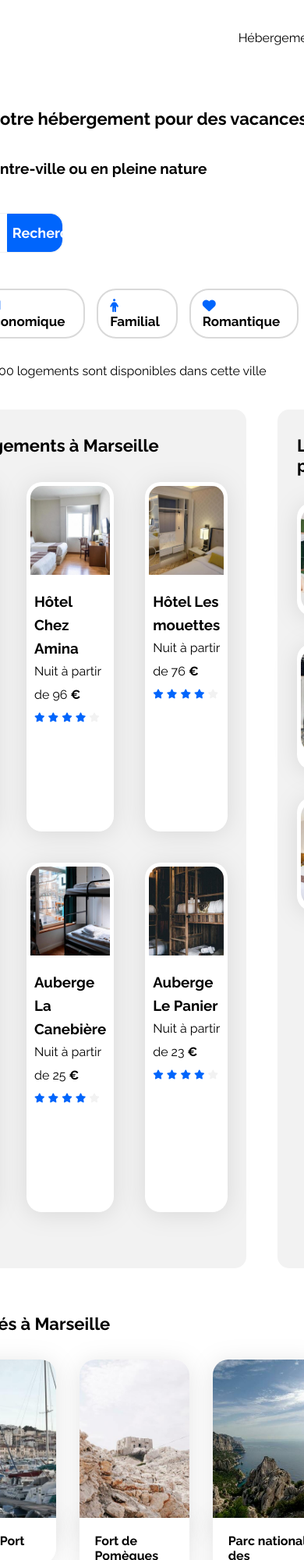
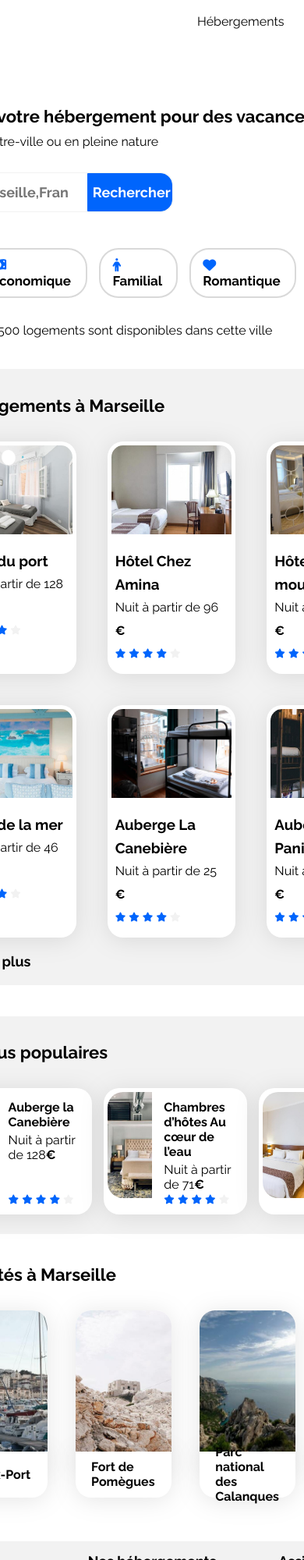
Before and after one commit to VincentEnoki/projet_2_OC, a plain HTML site: page index.html in a window 390 px wide. Shown: the top 2000 px of the page at 78% size. Drawn offline with Linux system fonts and the light colour scheme.

Commit message:
tablet responsive

```diff
--- a/index.html
+++ b/index.html
@@ -6,6 +6,7 @@
     <title>Booki</title>
     <link rel="preconnect" href="https://fonts.googleapis.com" />
     <link rel="preconnect" href="https://fonts.gstatic.com" crossorigin />
+    <link rel="icon" href="./favicon.ico" />
     <link
       href="https://fonts.googleapis.com/css2?family=Raleway:wght@400;500;700&display=swap"
       rel="stylesheet"
@@ -30,7 +31,6 @@
         <a class="booki_logo_a" href="/">
           <img src="./images/logo/Booki.png" alt="booki_logo" />
         </a>
-
         <ul class="nav_ul">
           <li class="li_lodgings">
             <a href="#marseille_lodgings">Hébergements</a>
@@ -40,19 +40,28 @@
           </li>
         </ul>
       </nav>
-
+      <section class="header_section">
         <header class="header">
-        <h1>Trouvez votre hébergement pour des vacances de rêve</h1>
-        <h2>En plein centre-ville ou en pleine nature</h2>
+          <h1 class="header_title">
+            Trouvez votre hébergement pour des vacances de rêve
+          </h1>
+          <p class="header_subtitle">
+            En plein centre-ville ou en pleine nature
+          </p>
 
           <form action="/" method="post" class="search_bar">
             <div class="search-icon">
               <i id="logo" class="fa-sharp fa-solid fa-location-dot"></i>
             </div>
-          <input type="search" placeholder="Ville..." class="search-input" />
+            <input
+              type="search"
+              placeholder="Marseille,France"
+              class="search-input"
+            />
             <button class="search-button">Rechercher</button>
           </form>
         </header>
+      </section>
       <main>
         <div class="filters">
           <ul class="filters_ul">
@@ -82,6 +91,7 @@
           <img src="./images/icons8-info-20.png" alt="icone information" />
           Plus de 500 logements sont disponibles dans cette ville
         </p>
+        <section class="lodgings_populars_section">
           <div class="lodgings_populars_grid">
             <div class="lodgings_grid">
               <h2 id="marseille_lodgings" class="grid_title">
@@ -102,10 +112,22 @@
                         </p>
                       </div>
                       <div class="card-rating">
-                    <i class="fa-xs fa-solid fa-star" aria-hidden="true"></i>
-                    <i class="fa-xs fa-solid fa-star" aria-hidden="true"></i>
-                    <i class="fa-xs fa-solid fa-star" aria-hidden="true"></i>
-                    <i class="fa-xs fa-solid fa-star" aria-hidden="true"></i>
+                        <i
+                          class="fa-xs fa-solid fa-star"
+                          aria-hidden="true"
+                        ></i>
+                        <i
+                          class="fa-xs fa-solid fa-star"
+                          aria-hidden="true"
+                        ></i>
+                        <i
+                          class="fa-xs fa-solid fa-star"
+                          aria-hidden="true"
+                        ></i>
+                        <i
+                          class="fa-xs fa-solid fa-star"
+                          aria-hidden="true"
+                        ></i>
                         <i
                           class="fa-xs fa-solid fa-star neutral-star"
                           aria-hidden="true"
@@ -129,10 +151,22 @@
                         </p>
                       </div>
                       <div class="card-rating">
-                    <i class="fa-xs fa-solid fa-star" aria-hidden="true"></i>
-                    <i class="fa-xs fa-solid fa-star" aria-hidden="true"></i>
-                    <i class="fa-xs fa-solid fa-star" aria-hidden="true"></i>
-                    <i class="fa-xs fa-solid fa-star" aria-hidden="true"></i>
+                        <i
+                          class="fa-xs fa-solid fa-star"
+                          aria-hidden="true"
+                        ></i>
+                        <i
+                          class="fa-xs fa-solid fa-star"
+                          aria-hidden="true"
+                        ></i>
+                        <i
+                          class="fa-xs fa-solid fa-star"
+                          aria-hidden="true"
+                        ></i>
+                        <i
+                          class="fa-xs fa-solid fa-star"
+                          aria-hidden="true"
+                        ></i>
                         <i
                           class="fa-xs fa-solid fa-star neutral-star"
                           aria-hidden="true"
@@ -156,10 +190,22 @@
                         </p>
                       </div>
                       <div class="card-rating">
-                    <i class="fa-xs fa-solid fa-star" aria-hidden="true"></i>
-                    <i class="fa-xs fa-solid fa-star" aria-hidden="true"></i>
-                    <i class="fa-xs fa-solid fa-star" aria-hidden="true"></i>
-                    <i class="fa-xs fa-solid fa-star" aria-hidden="true"></i>
+                        <i
+                          class="fa-xs fa-solid fa-star"
+                          aria-hidden="true"
+                        ></i>
+                        <i
+                          class="fa-xs fa-solid fa-star"
+                          aria-hidden="true"
+                        ></i>
+                        <i
+                          class="fa-xs fa-solid fa-star"
+                          aria-hidden="true"
+                        ></i>
+                        <i
+                          class="fa-xs fa-solid fa-star"
+                          aria-hidden="true"
+                        ></i>
                         <i
                           class="fa-xs fa-solid fa-star neutral-star"
                           aria-hidden="true"
@@ -183,10 +229,22 @@
                         </p>
                       </div>
                       <div class="card-rating">
-                    <i class="fa-xs fa-solid fa-star" aria-hidden="true"></i>
-                    <i class="fa-xs fa-solid fa-star" aria-hidden="true"></i>
-                    <i class="fa-xs fa-solid fa-star" aria-hidden="true"></i>
-                    <i class="fa-xs fa-solid fa-star" aria-hidden="true"></i>
+                        <i
+                          class="fa-xs fa-solid fa-star"
+                          aria-hidden="true"
+                        ></i>
+                        <i
+                          class="fa-xs fa-solid fa-star"
+                          aria-hidden="true"
+                        ></i>
+                        <i
+                          class="fa-xs fa-solid fa-star"
+                          aria-hidden="true"
+                        ></i>
+                        <i
+                          class="fa-xs fa-solid fa-star"
+                          aria-hidden="true"
+                        ></i>
                         <i
                           class="fa-xs fa-solid fa-star neutral-star"
                           aria-hidden="true"
@@ -210,10 +268,22 @@
                         </p>
                       </div>
                       <div class="card-rating">
-                    <i class="fa-xs fa-solid fa-star" aria-hidden="true"></i>
-                    <i class="fa-xs fa-solid fa-star" aria-hidden="true"></i>
-                    <i class="fa-xs fa-solid fa-star" aria-hidden="true"></i>
-                    <i class="fa-xs fa-solid fa-star" aria-hidden="true"></i>
+                        <i
+                          class="fa-xs fa-solid fa-star"
+                          aria-hidden="true"
+                        ></i>
+                        <i
+                          class="fa-xs fa-solid fa-star"
+                          aria-hidden="true"
+                        ></i>
+                        <i
+                          class="fa-xs fa-solid fa-star"
+                          aria-hidden="true"
+                        ></i>
+                        <i
+                          class="fa-xs fa-solid fa-star"
+                          aria-hidden="true"
+                        ></i>
                         <i
                           class="fa-xs fa-solid fa-star neutral-star"
                           aria-hidden="true"
@@ -237,10 +307,22 @@
                         </p>
                       </div>
                       <div class="card-rating">
-                    <i class="fa-xs fa-solid fa-star" aria-hidden="true"></i>
-                    <i class="fa-xs fa-solid fa-star" aria-hidden="true"></i>
-                    <i class="fa-xs fa-solid fa-star" aria-hidden="true"></i>
-                    <i class="fa-xs fa-solid fa-star" aria-hidden="true"></i>
+                        <i
+                          class="fa-xs fa-solid fa-star"
+                          aria-hidden="true"
+                        ></i>
+                        <i
+                          class="fa-xs fa-solid fa-star"
+                          aria-hidden="true"
+                        ></i>
+                        <i
+                          class="fa-xs fa-solid fa-star"
+                          aria-hidden="true"
+                        ></i>
+                        <i
+                          class="fa-xs fa-solid fa-star"
+                          aria-hidden="true"
+                        ></i>
                         <i
                           class="fa-xs fa-solid fa-star neutral-star"
                           aria-hidden="true"
@@ -260,6 +342,7 @@
               </div>
               <div class="populars-cards">
                 <article class="card">
+                  <a href="#" style="display: contents">
                     <img
                       src="./images/hebergements/emile-guillemot.jpg"
                       alt="Image de la chambre d'hôtel montrant un lit sous un grand miroir"
@@ -272,10 +355,22 @@
                         </p>
                       </div>
                       <div class="card-rating">
-                    <i class="fa-xs fa-solid fa-star" aria-hidden="true"></i>
-                    <i class="fa-xs fa-solid fa-star" aria-hidden="true"></i>
-                    <i class="fa-xs fa-solid fa-star" aria-hidden="true"></i>
-                    <i class="fa-xs fa-solid fa-star" aria-hidden="true"></i>
+                        <i
+                          class="fa-xs fa-solid fa-star"
+                          aria-hidden="true"
+                        ></i>
+                        <i
+                          class="fa-xs fa-solid fa-star"
+                          aria-hidden="true"
+                        ></i>
+                        <i
+                          class="fa-xs fa-solid fa-star"
+                          aria-hidden="true"
+                        ></i>
+                        <i
+                          class="fa-xs fa-solid fa-star"
+                          aria-hidden="true"
+                        ></i>
                         <i
                           class="fa-xs fa-solid fa-star neutral-star"
                           aria-hidden="true"
@@ -283,8 +378,10 @@
                         <span class="sr-only">Note de 4 sur 5</span>
                       </div>
                     </div>
+                  </a>
                 </article>
                 <article class="card">
+                  <a href="#" style="display: contents">
                     <img
                       src="./images/hebergements/aw-creative.jpg"
                       alt="Image de la chambre d'hôtel montrant un lit sous un balcon situé à l'étage"
@@ -299,10 +396,22 @@
                         </p>
                       </div>
                       <div class="card-rating">
-                    <i class="fa-xs fa-solid fa-star" aria-hidden="true"></i>
-                    <i class="fa-xs fa-solid fa-star" aria-hidden="true"></i>
-                    <i class="fa-xs fa-solid fa-star" aria-hidden="true"></i>
-                    <i class="fa-xs fa-solid fa-star" aria-hidden="true"></i>
+                        <i
+                          class="fa-xs fa-solid fa-star"
+                          aria-hidden="true"
+                        ></i>
+                        <i
+                          class="fa-xs fa-solid fa-star"
+                          aria-hidden="true"
+                        ></i>
+                        <i
+                          class="fa-xs fa-solid fa-star"
+                          aria-hidden="true"
+                        ></i>
+                        <i
+                          class="fa-xs fa-solid fa-star"
+                          aria-hidden="true"
+                        ></i>
                         <i
                           class="fa-xs fa-solid fa-star neutral-star"
                           aria-hidden="true"
@@ -310,8 +419,10 @@
                         <span class="sr-only">Note de 4 sur 5</span>
                       </div>
                     </div>
+                  </a>
                 </article>
                 <article class="card">
+                  <a href="#" style="display: contents">
                     <img
                       src="./images/hebergements/febrian-zakaria2.jpg"
                       alt="Image de la chambre d'hôtel montrant un lit"
@@ -324,10 +435,22 @@
                         </p>
                       </div>
                       <div class="card-rating">
-                    <i class="fa-xs fa-solid fa-star" aria-hidden="true"></i>
-                    <i class="fa-xs fa-solid fa-star" aria-hidden="true"></i>
-                    <i class="fa-xs fa-solid fa-star" aria-hidden="true"></i>
-                    <i class="fa-xs fa-solid fa-star" aria-hidden="true"></i>
+                        <i
+                          class="fa-xs fa-solid fa-star"
+                          aria-hidden="true"
+                        ></i>
+                        <i
+                          class="fa-xs fa-solid fa-star"
+                          aria-hidden="true"
+                        ></i>
+                        <i
+                          class="fa-xs fa-solid fa-star"
+                          aria-hidden="true"
+                        ></i>
+                        <i
+                          class="fa-xs fa-solid fa-star"
+                          aria-hidden="true"
+                        ></i>
                         <i
                           class="fa-xs fa-solid fa-star neutral-star"
                           aria-hidden="true"
@@ -335,13 +458,17 @@
                         <span class="sr-only">Note de 4 sur 5</span>
                       </div>
                     </div>
+                  </a>
                 </article>
               </div>
             </div>
           </div>
+        </section>
       </main>
-      <div class="activities_container">
-        <h2 id="marseille_activities" class="activities_title">Activités à Marseille</h2>
+      <section class="activities_section">
+        <h2 id="marseille_activities" class="activities_title">
+          Activités à Marseille
+        </h2>
         <div class="activities_grid">
           <article class="activities_card">
             <a href="#">
@@ -380,25 +507,25 @@
             </a>
           </article>
         </div>
+      </section>
     </div>
-    </div>
-  </body>
     <footer>
       <ul class="footer_ul">
-      <h2 class="footer_title">À propos</h2>
-      <li>Fonctionnement du site</li>
-      <li>Conditons générales</li>
-      <li>Données et confidentialité</li>
+        <li class="footer_title">À propos</li>
+        <li class="footer_li">Fonctionnement du site</li>
+        <li class="footer_li">Conditons générales</li>
+        <li class="footer_li">Données et confidentialité</li>
       </ul>
       <ul class="footer_ul">
-      <h2 class="footer_title">Nos hébergements</h2>
-      <li>Charte qualité</li>
-      <li>Proposer votre hôtel</li>
+        <li class="footer_title">Nos hébergements</li>
+        <li class="footer_li">Charte qualité</li>
+        <li class="footer_li">Proposer votre hôtel</li>
       </ul>
       <ul class="footer_ul">
-      <h2 class="footer_title">Assistance</h2>
-      <li>Centre d'aide</li>
-      <li>Nous contacter</li>
+        <li class="footer_title">Assistance</li>
+        <li class="footer_li">Centre d'aide</li>
+        <li class="footer_li">Nous contacter</li>
       </ul>
     </footer>
+  </body>
 </html>
--- a/style.css
+++ b/style.css
@@ -12,6 +12,11 @@ html {
   justify-content: center;
 }
 
+/* NAVBAR */
+
+.booki_logo_a{
+  margin-left: 20px
+}
 a{
   text-decoration: none;
   color: black;
@@ -33,7 +38,6 @@ a{
   list-style-type: none;
   display: flex;
   justify-content: space-between;
-  margin-top: 10px;
 }
 
 .nav img {
@@ -50,8 +54,10 @@ a{
 
 .nav_ul li {
   margin-right: 30px;
-  margin-top: 5px;
   font-size: 16px;
+  border-top: 1px solid white;
+  margin-top: -22px;
+  padding: 15px;
 }
 
 .nav_ul li:hover {
@@ -60,7 +66,7 @@ a{
   border-top: 1px solid var(--main-color);
 }
 
-header {
+.header_section {
   display: flex;
   flex-direction: column;
   padding-top: 50px;
@@ -87,6 +93,16 @@ h3 {
   margin: 0;
 }
 
+/* HEADER */
+
+.header_title{
+  margin-bottom: 0;
+}
+.header_subtitle{
+  font-size: 16px;
+  font-weight: 400;
+  padding-bottom: 30px;
+}
 .search_bar {
   display: flex;
   flex-direction: row;
@@ -95,7 +111,7 @@ h3 {
   border-radius: 15px;
   font-size: 18px;
   height: 49px;
-  width: 28%;
+  width: 30%;
   justify-content: space-between;
 }
 
@@ -120,7 +136,7 @@ h3 {
   cursor: pointer;
   border: 1px solid #0065FC;
   border-radius: 0px 15px 15px 0px;
-  width: 40%;
+  width: 35%;
 
 }
 
@@ -190,16 +206,14 @@ h3 {
  padding-right: 10px;
 
 }
-.populars_header{
-  display: flex;
-  flex-direction: row;
-  justify-content: space-between;
-  align-items: center;
-}
+
 
 .fa-chart-line{
   cursor:pointer
 }
+
+/* LODGINGS  */
+
 .lodgings_populars_grid {
   display: grid;
   grid-template-columns: 65% 35%;
@@ -249,9 +263,6 @@ h3 {
   font-size: 16px;
 }
 
-.card{
-  cursor:pointer
-}
 .euro {
   font-weight: 700;
 }
@@ -278,6 +289,14 @@ h3 {
 
 }
 
+/* POPULARS */
+
+.populars_header{
+  display: flex;
+  flex-direction: row;
+  justify-content: space-between;
+  align-items: center;
+}
 .populars-cards {
   display: grid;
   grid-template-columns: 1fr;
@@ -330,8 +349,9 @@ h3 {
   margin-bottom: 5px;
 }
 
+/* ACTIVITIES */
 
-.activities_container{
+.activities_section{
   margin-left: 80px;
   padding-top: 40px;
   width: 95%;
@@ -387,10 +407,69 @@ footer {
 }
 
 .footer_title {
-  padding-bottom: 0;
+  padding-bottom: 20px;
+  padding-top: 10px;
+  font-size: 18px;
+  font-weight: 700;
 }
 
-.footer_ul li {
+.footer_ul .footer_li {
   padding: 0px 0px 10px 0px;
   cursor:pointer;
 }
+
+.fa-location-dot{
+  color:black;
+}
+
+
+/* Media Queries */
+
+@media screen and (max-width: 1024px) {
+  .activities_section{
+    margin-left: 80px;
+    padding-top: 20px;
+    margin-right: 80px;
+    width: 90%;
+  }
+  .search_bar {
+    width: 50%;
+  }
+
+  .lodgings_populars_grid {
+    display: grid;
+    grid-template-columns: 1fr;
+    grid-template-rows: 1fr;
+    margin-left: 50px;
+    gap: 40px;
+  }
+  .populars-cards {
+    display: grid;
+    grid-template-columns: 1fr 1fr 1fr;
+    grid-template-rows: 1fr;
+    gap: 25px;
+  }
+  .populars_grid{
+    height: 100%;
+  }
+  .show_more{
+    padding-bottom: 20px;
+  }
+  .activities_card{
+    width: 95%;
+    margin-bottom: 50px;
+  }
+
+  .activities_card_title{
+    height: 8%;
+    display: flex;
+    align-items: center;
+
+  }
+
+  footer{
+    margin-left: 20px;
+    margin-right: 20px;
+    margin-bottom: -30px;
+  }
+}
```
Also changed, not shown: favicon.ico (added). Lines whose indentation alone changed are shown as unchanged.
